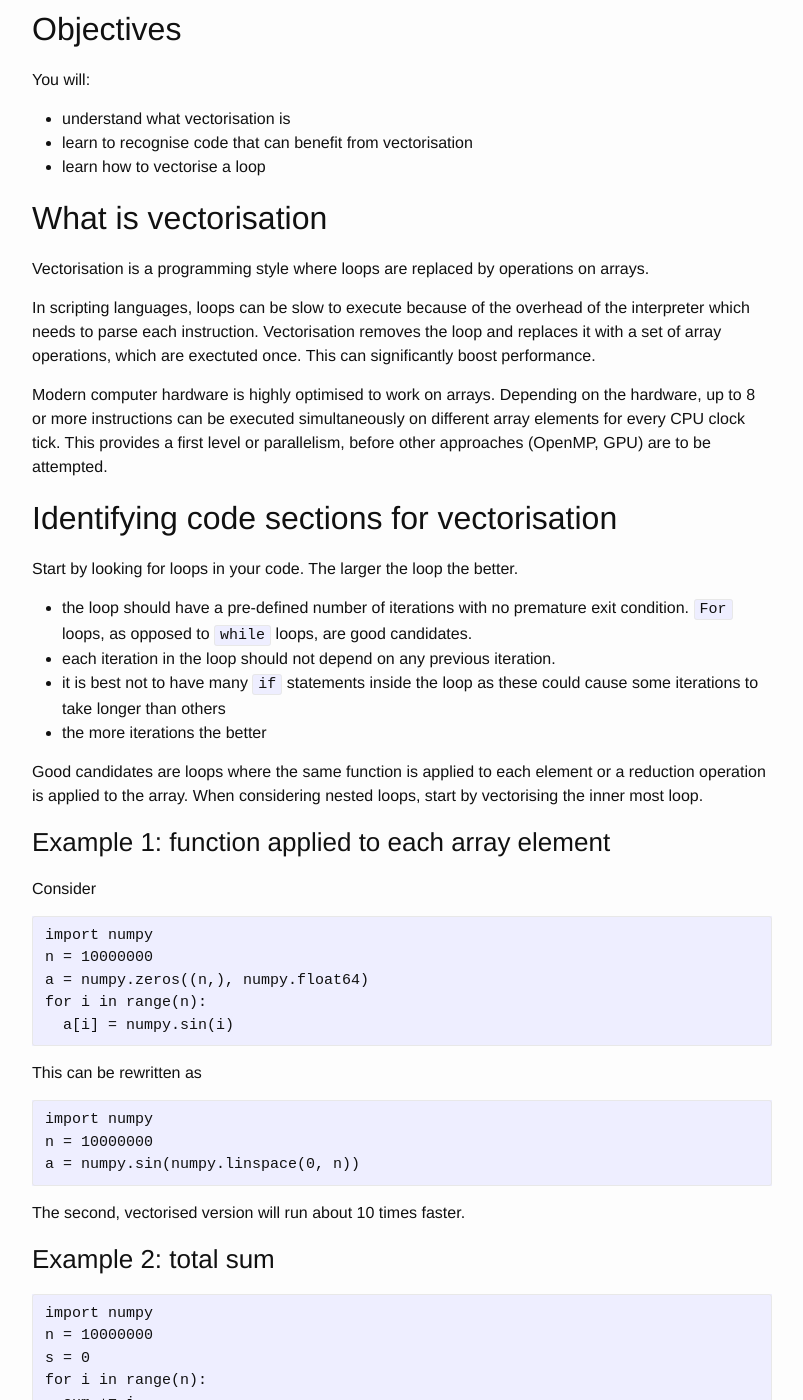
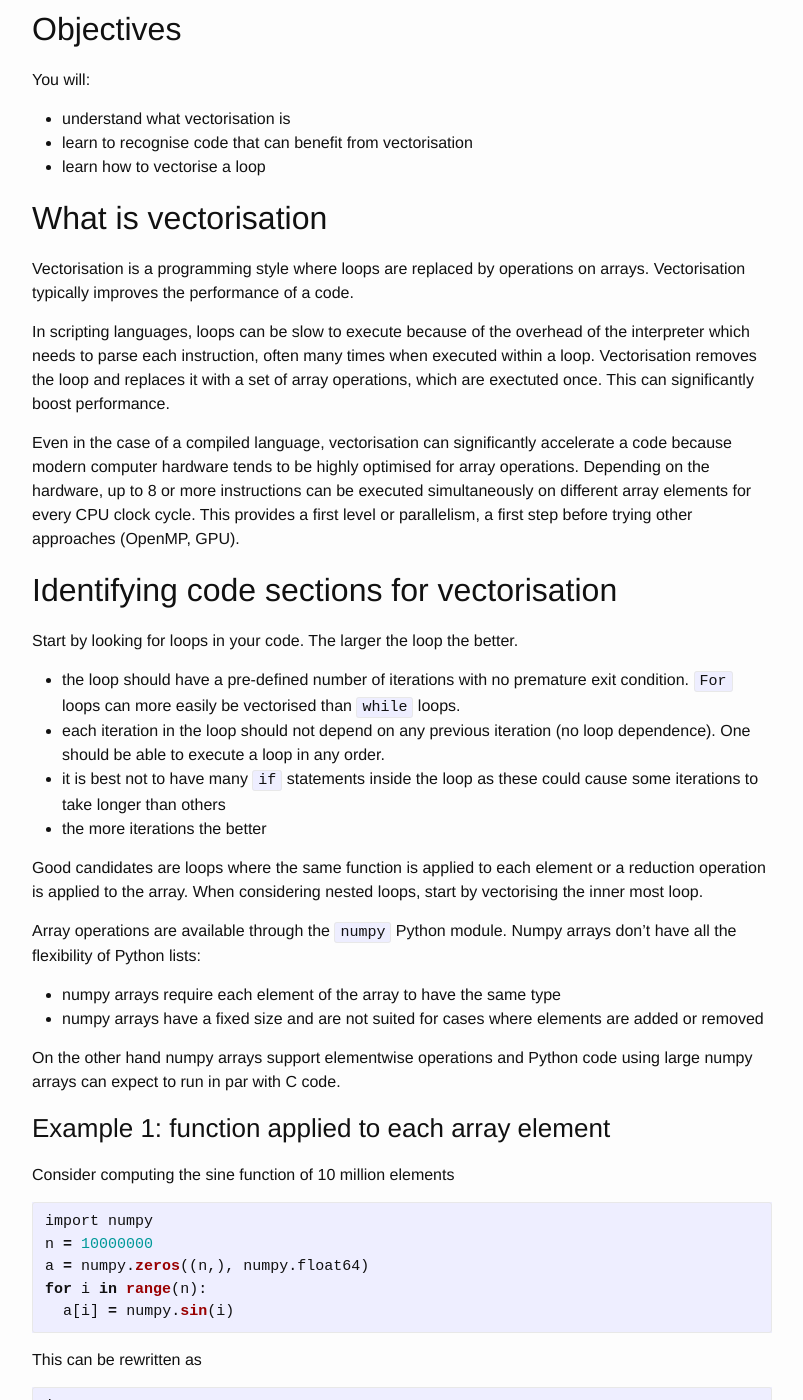
Before and after one commit to nesi/perf-training, a Jekyll site: the page built from _lessons/python-scatter/02-vectorising.md, in a window 1280 px wide and 1400 px high, scrolled down 628 px. Shown: the whole window, without its empty margins (238-1041 px from the left). Built offline with Jekyll 4.4.1, drawn with Linux system fonts in a browser that asks for light colours; some of the changed text lies outside the part shown.

Commit message:
work in progress

````diff
--- a/_lessons/python-scatter/02-vectorising.md
+++ b/_lessons/python-scatter/02-vectorising.md
@@ -17,28 +17,34 @@ You will:
 
 ## What is vectorisation
 
-Vectorisation is a programming style where loops are replaced by operations on arrays.
+Vectorisation is a programming style where loops are replaced by operations on arrays. Vectorisation typically improves the performance of a code.
 
-In scripting languages, loops can be slow to execute because of the overhead of the interpreter which needs to parse each instruction. Vectorisation removes the loop and replaces it with a set of array operations, which are exectuted once. This can significantly boost performance.
+In scripting languages, loops can be slow to execute because of the overhead of the interpreter which needs to parse each instruction, often many times when executed within a loop. Vectorisation removes the loop and replaces it with a set of array operations, which are exectuted once. This can significantly boost performance.
 
-Modern computer hardware is highly optimised to work on arrays. Depending on the hardware, up to 8 or more instructions can be executed simultaneously on different array elements for every CPU clock tick. This provides a first level or parallelism, before other approaches (OpenMP, GPU) are to be attempted.
+Even in the case of a compiled language, vectorisation can significantly accelerate a code because modern computer hardware tends to be highly optimised for array operations. Depending on the hardware, up to 8 or more instructions can be executed simultaneously on different array elements for every CPU clock cycle. This provides a first level or parallelism, a first step before trying other approaches (OpenMP, GPU).
 
 ## Identifying code sections for vectorisation
 
 Start by looking for loops in your code. The larger the loop the better.
 
- * the loop should have a pre-defined number of iterations with no premature exit condition. `For` loops, as opposed to `while` loops, are good candidates.
- * each iteration in the loop should not depend on any previous iteration.
+ * the loop should have a pre-defined number of iterations with no premature exit condition. `For` loops can more easily be vectorised than `while` loops.
+ * each iteration in the loop should not depend on any previous iteration (no loop dependence). One should be able to execute a loop in any order.
  * it is best not to have many `if` statements inside the loop as these could cause some iterations to take longer than others
  * the more iterations the better
 
- Good candidates are loops where the same function is applied to each element or a reduction operation is applied to the array. When considering nested loops, start by vectorising the inner most loop.
+Good candidates are loops where the same function is applied to each element or a reduction operation is applied to the array. When considering nested loops, start by vectorising the inner most loop.
 
+Array operations are available through the `numpy` Python module. Numpy arrays don't have all the flexibility of Python lists:
+
+ * numpy arrays require each element of the array to have the same type
+ * numpy arrays have a fixed size and are not suited for cases where elements are added or removed
+
+On the other hand numpy arrays support elementwise operations and Python code using large numpy arrays can expect to run in par with C code.
 
 ### Example 1: function applied to each array element
 
-Consider
-```
+Consider computing the sine function of 10 million elements
+```python
 import numpy
 n = 10000000
 a = numpy.zeros((n,), numpy.float64)
@@ -46,16 +52,16 @@ for i in range(n):
   a[i] = numpy.sin(i)
 ```
 This can be rewritten as
-```
+```python
 import numpy
 n = 10000000
-a = numpy.sin(numpy.linspace(0, n))
+a = numpy.sin(numpy.linspace(0, n - 1, n))
 ```
 The second, vectorised version will run about 10 times faster.
 
 ### Example 2: total sum
 
-```
+```python
 import numpy
 n = 10000000
 s = 0
@@ -63,7 +69,7 @@ for i in range(n):
   sum += i
 ```
 can be rewritten as
-```
+```python
 import numpy
 n = 10000000
 s = numpy.linspace(0, n).sum()
@@ -72,20 +78,24 @@ As in the previous case, the vectorised code is more concise.
 
 ## Vectorising the scatter code
 
-We have written a partially vectorised version of `scatter`
+We have written a partially vectorised version of `scatter`, check it out with
 ```
 git checkout vectorise
 ```
 
-There are three nested loops: (1) iteration over the y cells, (2) iteration over the x cells and (3) adding the contributions from each segment:
+There are several nested loops:
 ```python
+# iteration of y cells
 for j in range(ny + 1):
   ...
+  # iteration over x cells
   for i in range(nx + 1):
     ...
     scat[j, i] = wave.computeScatteredWave(kvec, xc, yc, p)
 ```
-in scatter.py.  The inner most loop is in `wave.computeScatteredWave`:
+in scatter.py.
+
+The inner most loop is in `wave.computeScatteredWave`:
 ```python
   res = 0j
   n = len(xc)
@@ -93,9 +103,8 @@ in scatter.py.  The inner most loop is in `wave.computeScatteredWave`:
     ...
     res += computeScatteredWaveElement(kvec, p0, p1, point)
 ```
-Here `n - 1` is the number of segments. We see that `res` adds the scattered wave contributions from each segment and these can be added in any order. The trick is to
-remove the loop is index `i0` by a sum:
-```
+Here `n - 1` is the number of segments. We see that `res` adds the scattered wave contributions from each segment describing the geometry of the obstacle. These contributions can be added in any order. The vectorised version replaced the loop with index `i0` by a sum:
+```python
     ...
     return numpy.sum( dsdt * (-g * gradIncident(kvec, nDotK, pmid) + \
                               shadow * dgdn * incident(kvec, pmid)) )
@@ -105,6 +114,8 @@ where `dsdt`, `g`, etc. are all arrays of size `n - 1`.
 
 ## Exercise
 
- * In scatter.py, vectorise the `isInsideContour` function by eliminating the loop and working directly on the `xc` and `yc` arrays
+ * profile the vectorised code and compare to the non-vectorised code
 
- * Report the performance improvement of the vectorised branch over the non-vectorised, master branch.
+ * in scatter.py, vectorise the `isInsideContour` function by eliminating the loop and working directly on the `xc` and `yc` arrays
+
+ * report the performance improvement of the vectorised branch over the non-vectorised, master branch.
````
Also changed, not shown: _lessons/python-scatter/00-introduction.md (+6 -2 lines), _lessons/python-scatter/03-c-extension.md (+17 -12 lines).
